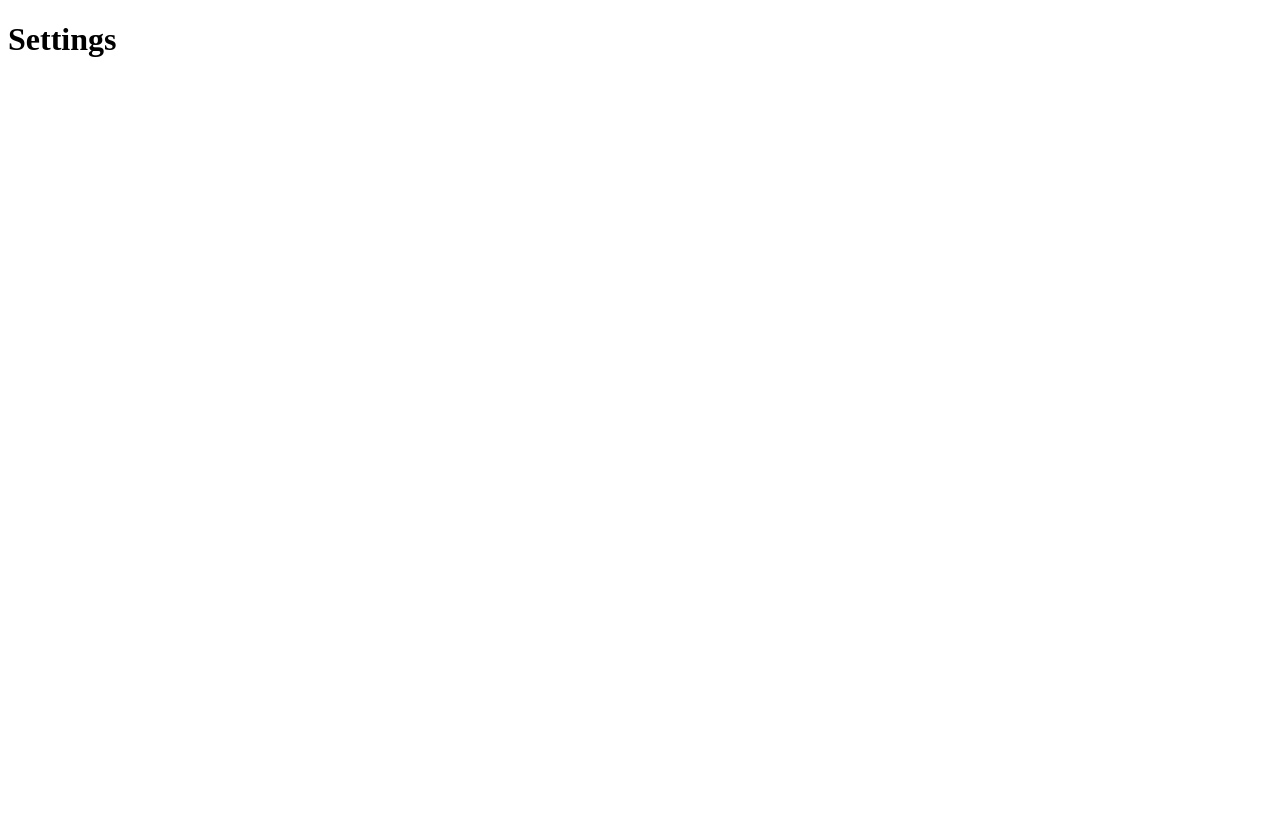
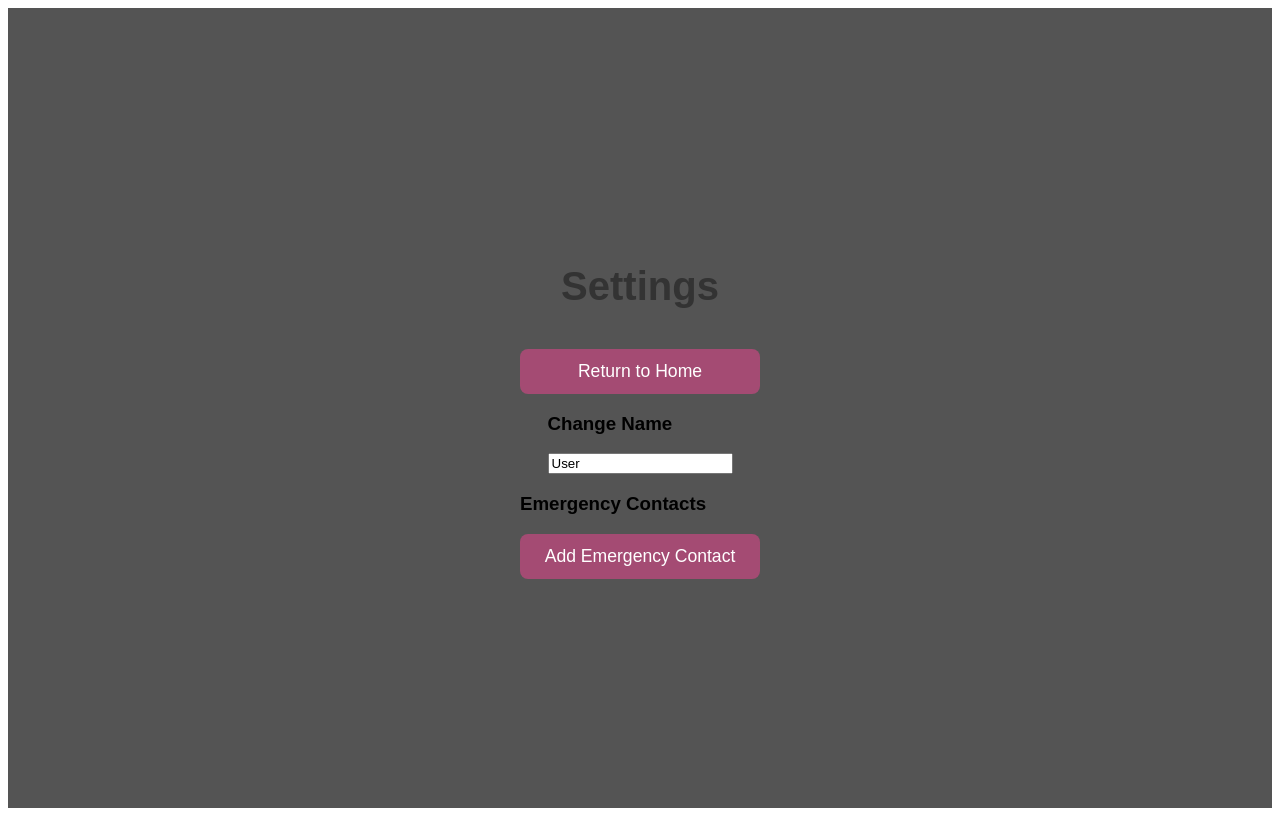
Before and after one commit to EmilyPorter8/CPTS484, a React (Vite) app in the folder theia/: page /settings in a window 1280 px wide. Built offline with nearby package versions, Linux system fonts and the light colour scheme.

Commit message:
Added Settings / Configuration, Name and Emergency Contacts

```diff
--- a/theia/src/pages/Settings.jsx
+++ b/theia/src/pages/Settings.jsx
@@ -1,6 +1,150 @@
+import React, { useState, useEffect } from "react";
+import { useNavigate } from "react-router-dom";
 export default function Settings() {
 
+    // the users name, initial is user
+    const [username, setUsername] = useState(() => {
+        // get username
+        const savedName = localStorage.getItem("username");
+
+        // if we have it use it
+        if (savedName) {
+            return savedName;
+        }
+        // default
+        else { return "User"; }
+        }
+    );
+
+    // array of emergency contact strings
+    const [emergencyContacts, setEmergencyContacts] = useState(() => {
+        // get contacts
+        const savedContacts = localStorage.getItem("contacts");
+
+        // if we have contacts use them
+        if (savedContacts) {
+            return JSON.parse(savedContacts);
+        }
+        // default
+        else { return []; }
+        }
+    );
+
+    // for entering new contacts
+    const [enteredContact, setEnteredContact] = useState("");
+
+    // bool for showing the adding contact dialogue
+    const [showEnteringContact, setShowEnteringContact] = useState(false);
+
+    // handles adding contacts to the emergency contacts array
+    const AddContact = () => {
+
+        // check if empty
+        if (enteredContact.trim() === "") { return; }
+
+        // add to emergency contacts
+        setEmergencyContacts([...emergencyContacts, enteredContact.trim()]);
+
+        // Reset entered contact
+        setEnteredContact("");
+
+        // hide entering text
+        setShowEnteringContact(false);
+    }
+
+    const RemoveContact = (arrayIndex) => {
+        // remove contact at that index
+        setEmergencyContacts((prev) =>
+            prev.filter((_, i) => i !== arrayIndex)
+        );
+    };
+
+    const navigate = useNavigate();
+
+    // load data
+    useEffect(() => {
+        const savedName = localStorage.getItem("username");
+        const savedContacts = localStorage.getItem("contacts");
+
+        if (savedName) setUsername(savedName);
+        if (savedContacts) setEmergencyContacts(JSON.parse(savedContacts));
+    }, []);
+
+    // save name
+    useEffect(() => {
+        // add username to local storage
+        localStorage.setItem("username", username);
+    }, [username]);
+
+    // save emergency contacts
+    useEffect(() => {
+        // add contacts to local storage
+        localStorage.setItem("contacts", JSON.stringify(emergencyContacts));
+    }, [emergencyContacts]);
+
     return (
-        <h1>Settings</h1>
+        <div className="container">
+            <h1 className="title">Settings</h1>
+
+            <button onClick={() => navigate("/")}>
+                Return to Home
+            </button>
+
+            <section>
+                <h3>Change Name</h3>
+                <input
+                    type="text"
+                    value={username}
+                    onChange={(e) => setUsername(e.target.value)}
+                />
+            </section>
+
+            <section>
+                <h3>Emergency Contacts</h3>
+
+                <ul>
+                    {emergencyContacts.map((contact, index) => (
+                        <li key={index}>
+                            <span>{contact}</span>
+
+                            <button onClick={() => RemoveContact(index)}>
+                                Remove
+                            </button>
+                        </li>
+                    )
+                    )
+                    }
+                </ul>
+
+                {!showEnteringContact ? (
+                    <button onClick={() => setShowEnteringContact(true)}>
+                        Add Emergency Contact
+                    </button>
+                ) : (
+                    <div>
+                        <input
+                            type="text"
+                            placeholder="Enter new contact"
+                            value={enteredContact}
+                            onChange={(e) => setEnteredContact(e.target.value)}
+                        />
+
+                        <button onClick={AddContact}>
+                            Save
+                        </button>
+
+                        <button onClick={() => {
+                                setEnteredContact("");
+                                setShowEnteringContact(false);
+                            }
+                            }
+                        >
+                            Cancel
+                        </button>
+                    </div>
+                )
+                }
+            </section>
+        </div>
     );
-};
+}
```
